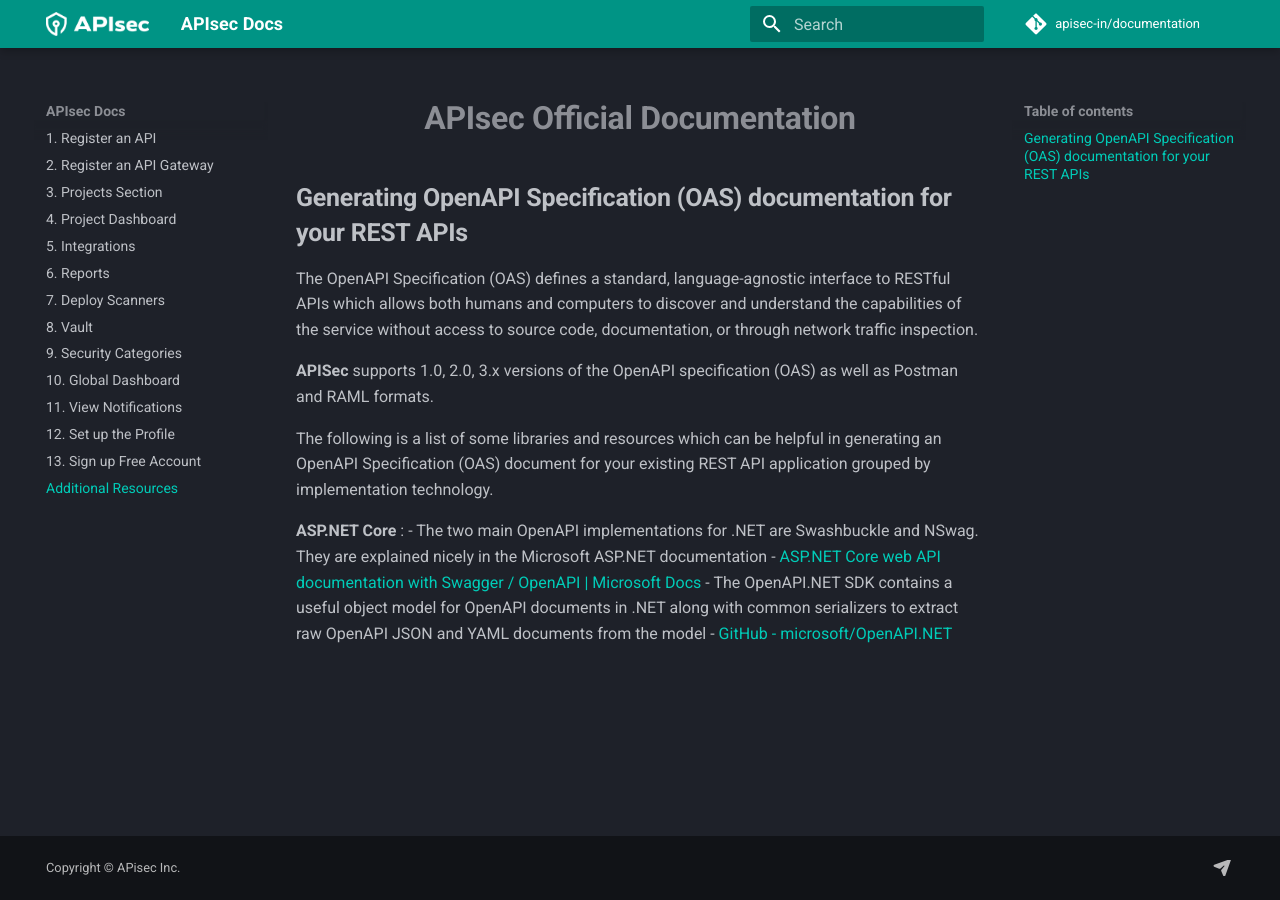
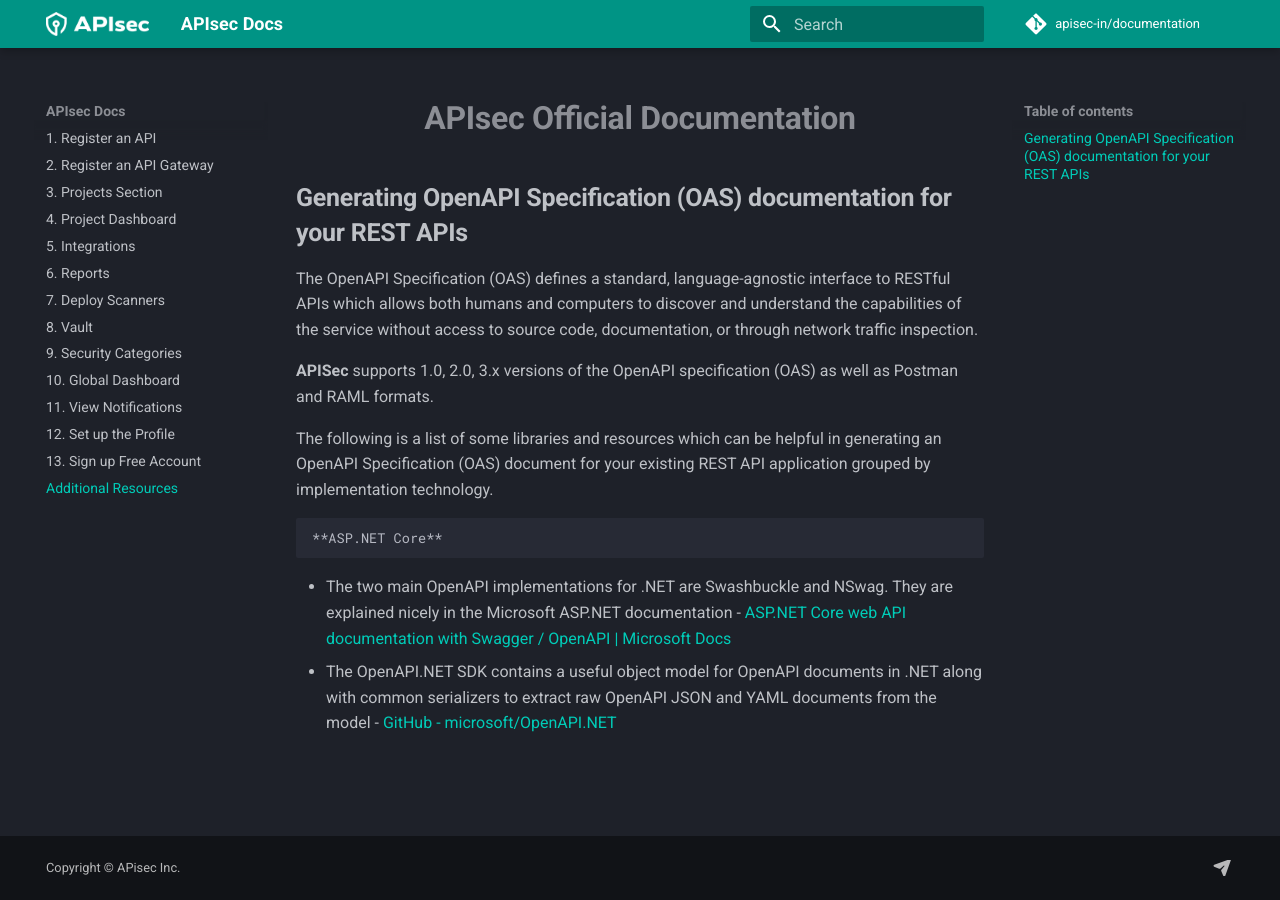
Before and after one commit to apisec-inc/documentation, an MkDocs documentation site: the page built from docs/Additional Resources.md, in a window 1280 px wide. Built offline with MkDocs 1.6.1 and Material for MkDocs 9.7.7, drawn with Linux system fonts in a browser that asks for light colours; comment, search, counter and statistics services are not loaded.

```diff
--- a/docs/Additional Resources.md
+++ b/docs/Additional Resources.md
@@ -8,6 +8,6 @@
 
 The following is a list of some libraries and resources which can be helpful in generating an OpenAPI Specification (OAS) document for your existing REST API application grouped by implementation technology.
 
-   **ASP.NET Core** :
+    **ASP.NET Core**
    - The two main OpenAPI implementations for .NET are Swashbuckle and NSwag. They are explained nicely in the Microsoft ASP.NET documentation - [ASP.NET Core web API documentation with Swagger / OpenAPI | Microsoft Docs](https://docs.microsoft.com/en-us/aspnet/core/tutorials/web-api-help-pages-using-swagger?view=aspnetcore-6.0)
    - The OpenAPI.NET SDK contains a useful object model for OpenAPI documents in .NET along with common serializers to extract raw OpenAPI JSON and YAML documents from the model - [GitHub - microsoft/OpenAPI.NET](https://github.com/microsoft/OpenAPI.NET)
```
